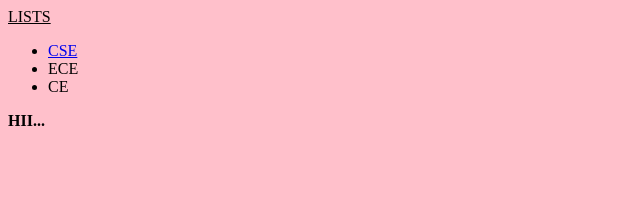
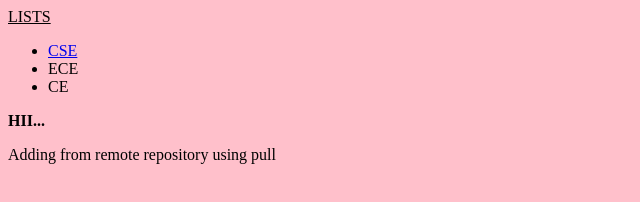
Before and after one commit to psr-jupiter/GIT, a plain HTML site: page index.html in a window 1280 px wide. Shown: the whole page, without its empty margins (0-640 px from the left). Drawn offline with Linux system fonts and the light colour scheme.

Commit message:
Update index.html

```diff
--- a/index.html
+++ b/index.html
@@ -14,5 +14,6 @@
         <li>CE</li>
     </ul>
     <b>HII...</b>
+    <p>Adding from remote repository using pull</p>
 </body>
 </html>
```
